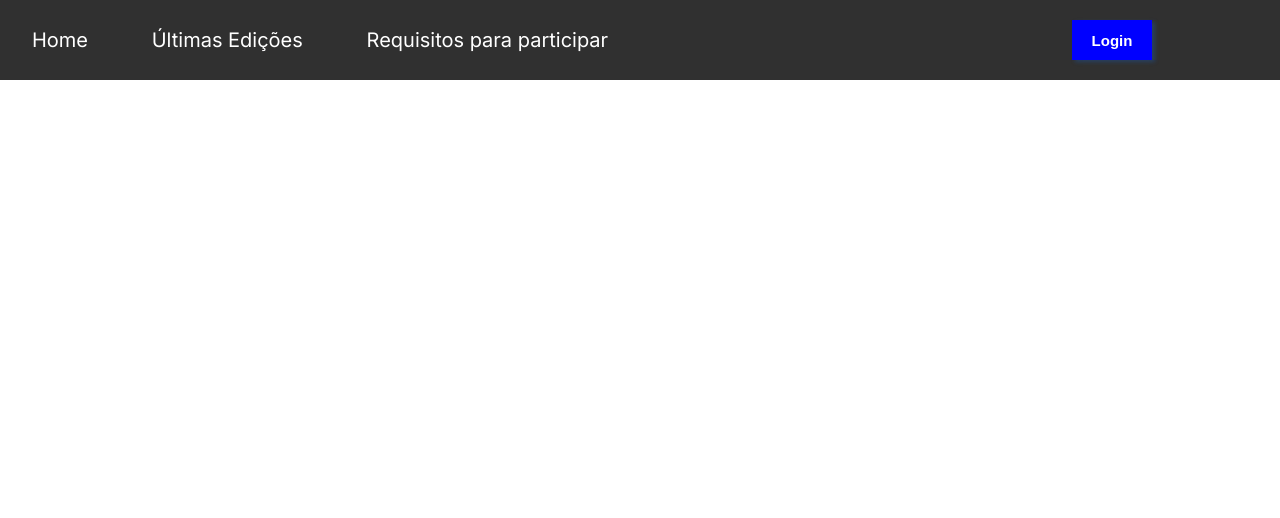
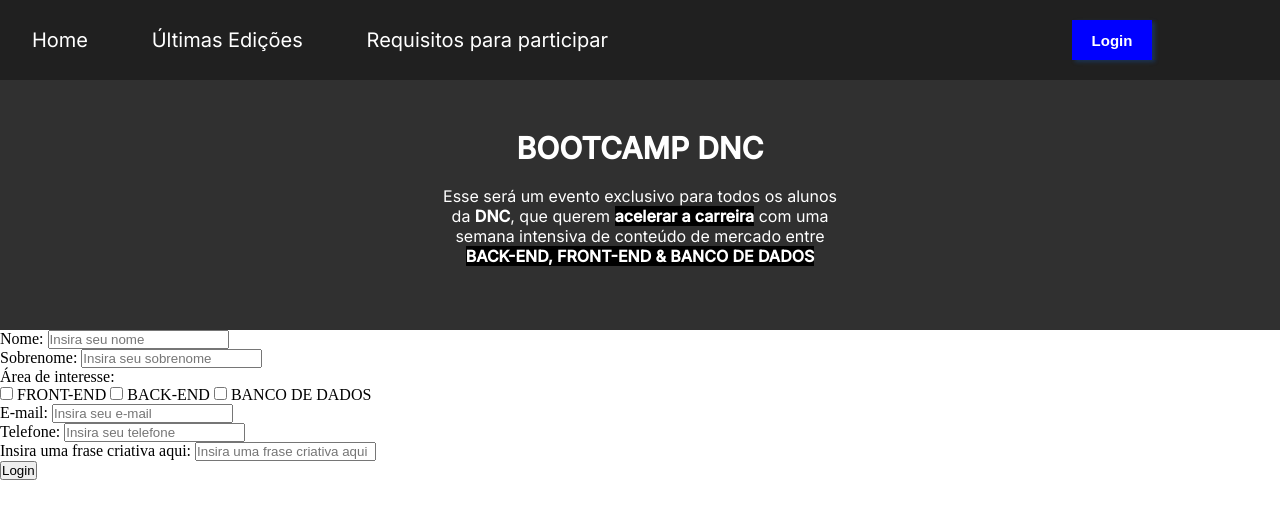
Before and after one commit to allisonSantos/bootcamp-dnc, a plain HTML site: page index.html in a window 1280 px wide. Drawn offline with Linux system fonts and the light colour scheme.

Commit message:
Finalizando o informacional e iniciando o formulário

```diff
--- a/css/estilo.css
+++ b/css/estilo.css
@@ -5,7 +5,7 @@
 #principal{
     width: 100%;
     height: 80px;
-    background-color: #303030;
+    background-color: #202020;
     font-family: "inter";
     display: flex;
     justify-content: space-between;
@@ -33,3 +33,29 @@
     background-color: blue;
     color: white;
 }
+/* Fim menu principal */
+header{
+    text-align: center;
+    height: 250px;
+    background-color: #303030;
+}
+header h1{
+    font-size: 30px;
+    padding-top: 50px;
+    color: white;
+    font-family: "inter";
+}
+header p{
+    font-family: "inter";
+    color: white;
+    padding-top: 20px;
+}
+header p .acelerar{
+    background-color: black;
+    font-weight: 600;
+}
+header p .dev{
+    background-color: black;
+    font-weight: 600;
+}
+/* Fim informacional */
--- a/index.html
+++ b/index.html
@@ -10,7 +10,7 @@
     <link href="https://fonts.googleapis.com/css2?family=Inter:wght@400;500&display=swap" rel="stylesheet">
 </head>
 <body>
-
+        <!-- Menu principal -->
         <nav id="principal">
 
             <div class="menu">
@@ -20,6 +20,46 @@
             </div>
             <button>Login</button>
         </nav>
+        <!-- Fim menu principal -->
+        <!-- Começo section principal -->
+        <section>
+            <header>
+                <h1>BOOTCAMP DNC</h1>
+                <p>Esse será um evento exclusivo para todos os alunos<br>
+                da <strong>DNC</strong>, que querem <span class="acelerar">acelerar a carreira</span> com uma<br>
+                semana intensiva de conteúdo de mercado entre<br>
+                <span class="dev">BACK-END, FRONT-END & BANCO DE DADOS</span></p>
+            </header>
+            <form action="" method="post">
+                <label>Nome:</label>
+                <input type="text" id="nome" placeholder="Insira seu nome">
+                <br>
+                <label>Sobrenome:</label>
+                <input type="sobrenome" id="sobrenome" placeholder="Insira seu sobrenome">
+                <br>
+                <label>Área de interesse:</label>
+                <br>
+                <input type="checkbox" id="front" name="front" value="front">
+                <label for="front"> FRONT-END</label>
+                <input type="checkbox" id="back" name="back" value="back">
+                <label for="back"> BACK-END</label>
+                <input type="checkbox" id="banco" name="banco" value="banco">
+                <label for="banco"> BANCO DE DADOS</label>
+                <br>
+                <label>E-mail:</label>
+                <input type="email" id="email" placeholder="Insira seu e-mail">
+                <br>
+                <label>Telefone:</label>
+                <input type="text" id="text" placeholder="Insira seu telefone">
+                <br>
+                <label>Insira uma frase criativa aqui:</label>
+                <input type="frase" id="frase" placeholder="Insira uma frase criativa aqui">
+                <br>
+                <button type="submit">Login</button>
+
+            </form>
+        </section>
+        <!-- Fim section principal -->
 
 </body>
 </html>
```
